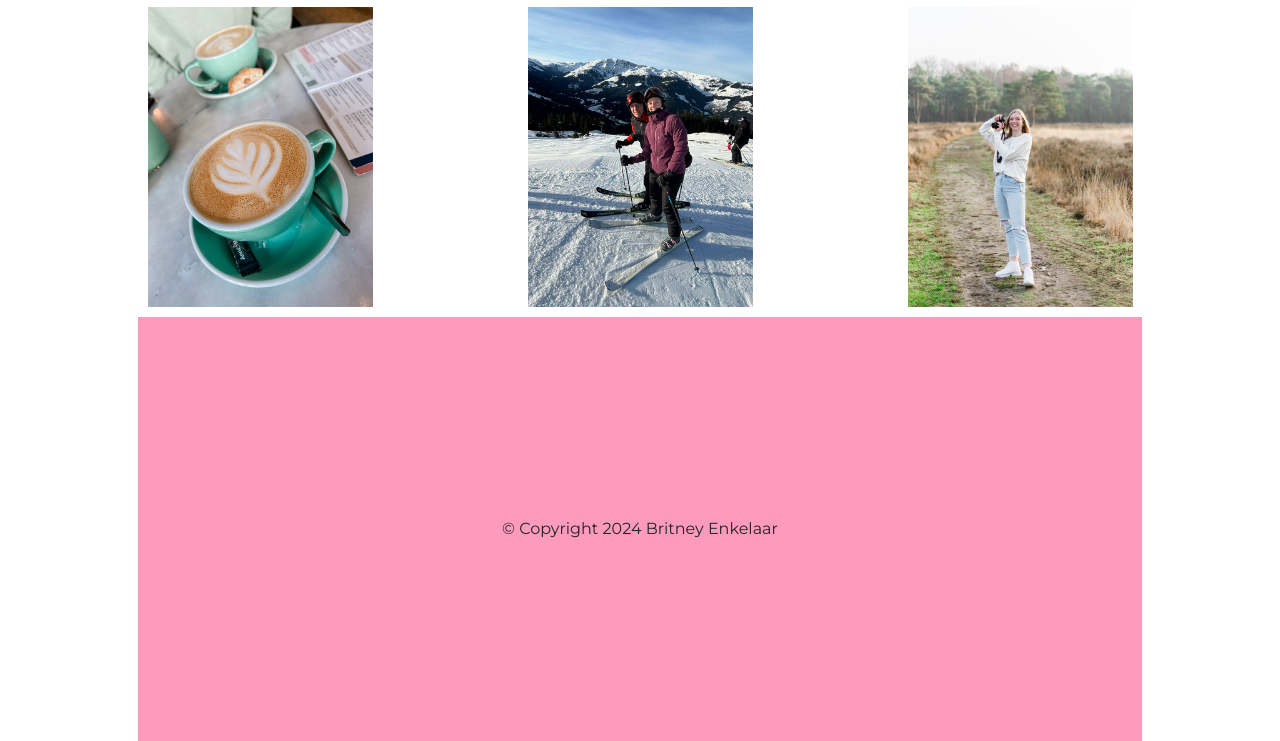
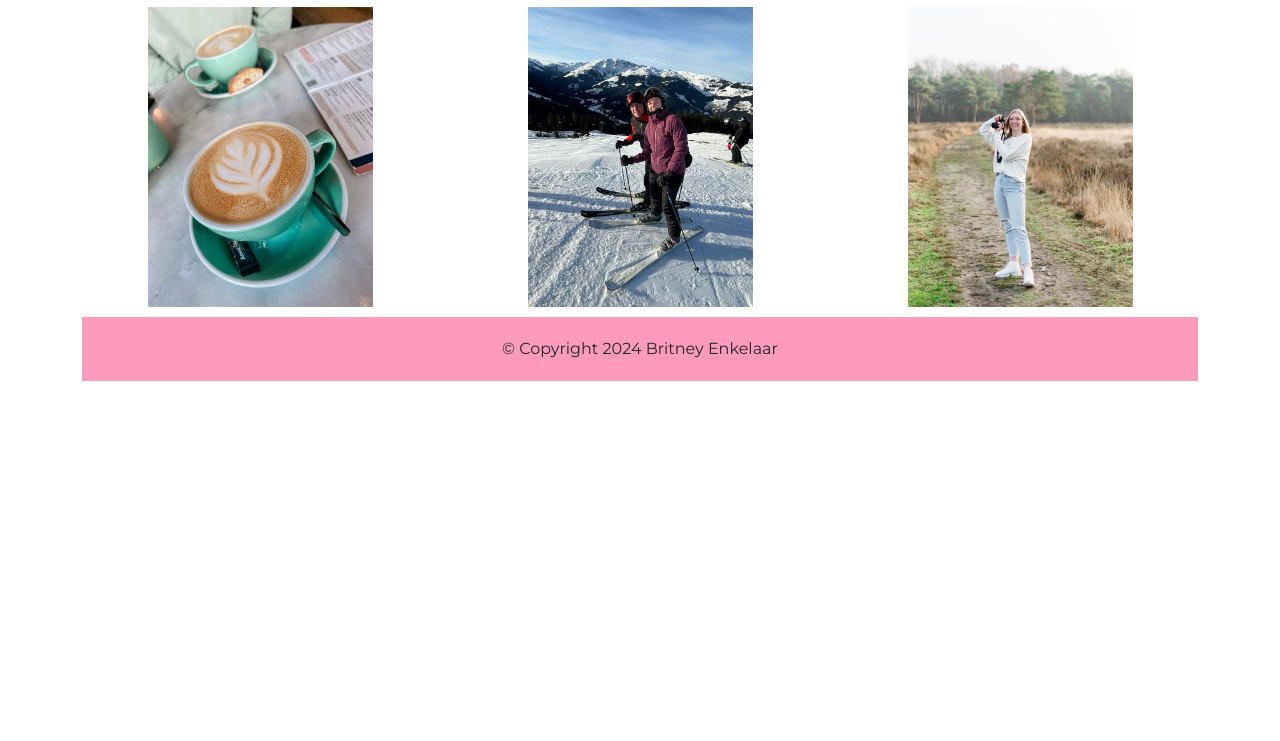
Before and after one commit to BritneyEnkelaar/britneyenkelaar, a plain HTML site: page index.html in a window 1280 px wide. Shown: the part 853-1594 px from the top of the page. After the commit the page ends 1234 px from the top, so only its background shows below. Drawn offline with nearby package versions, Linux system fonts and the light colour scheme.

Commit message:
stijl.css

```diff
--- a/stijl.css
+++ b/stijl.css
@@ -134,13 +134,11 @@ textarea:focus {
   max-width: 100%;
 }
 
-
-
 footer {
     background-color: rgb(254, 154, 187);
-    padding: 200px;
+    padding: 20px;
     text-align: center;
-    width: 90%;
+    width: 100%;
     max-width: 1200px;
     margin: 0 auto;
 }
```
